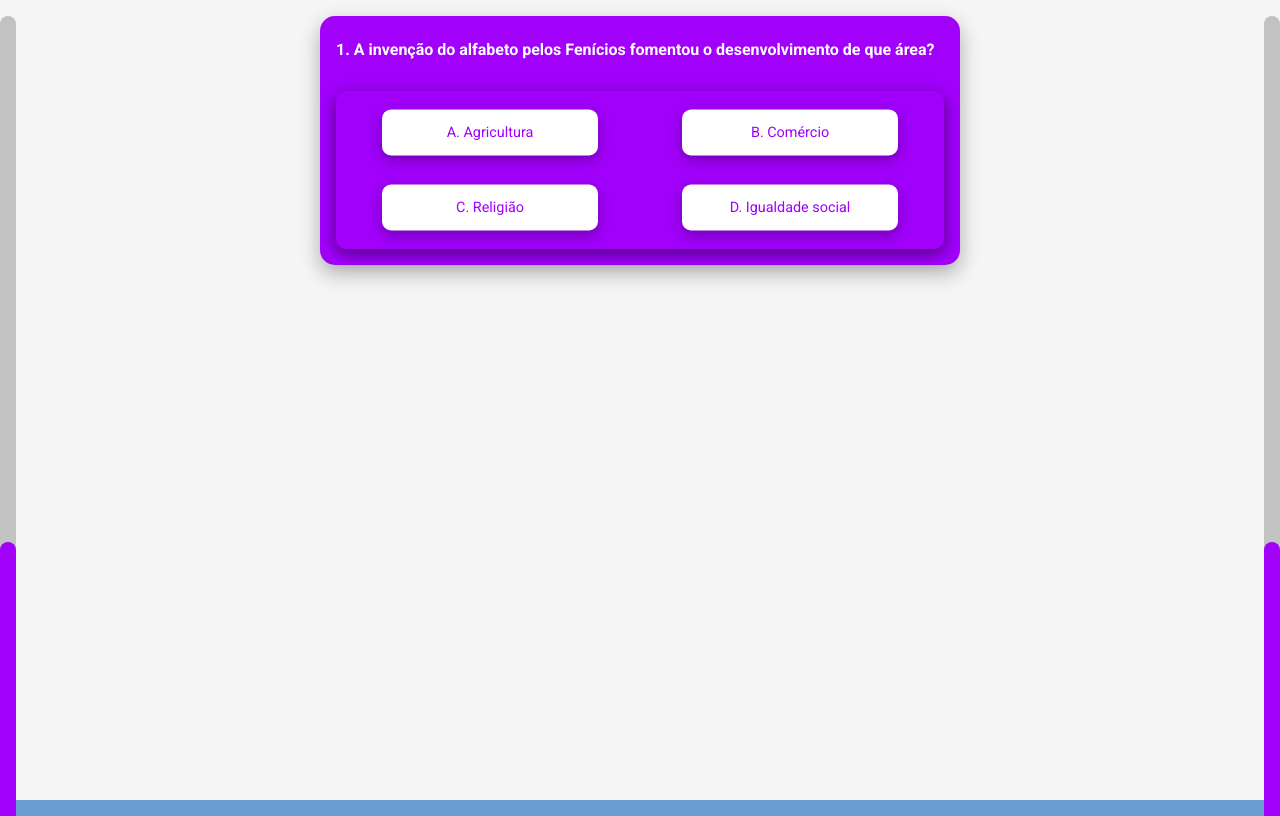
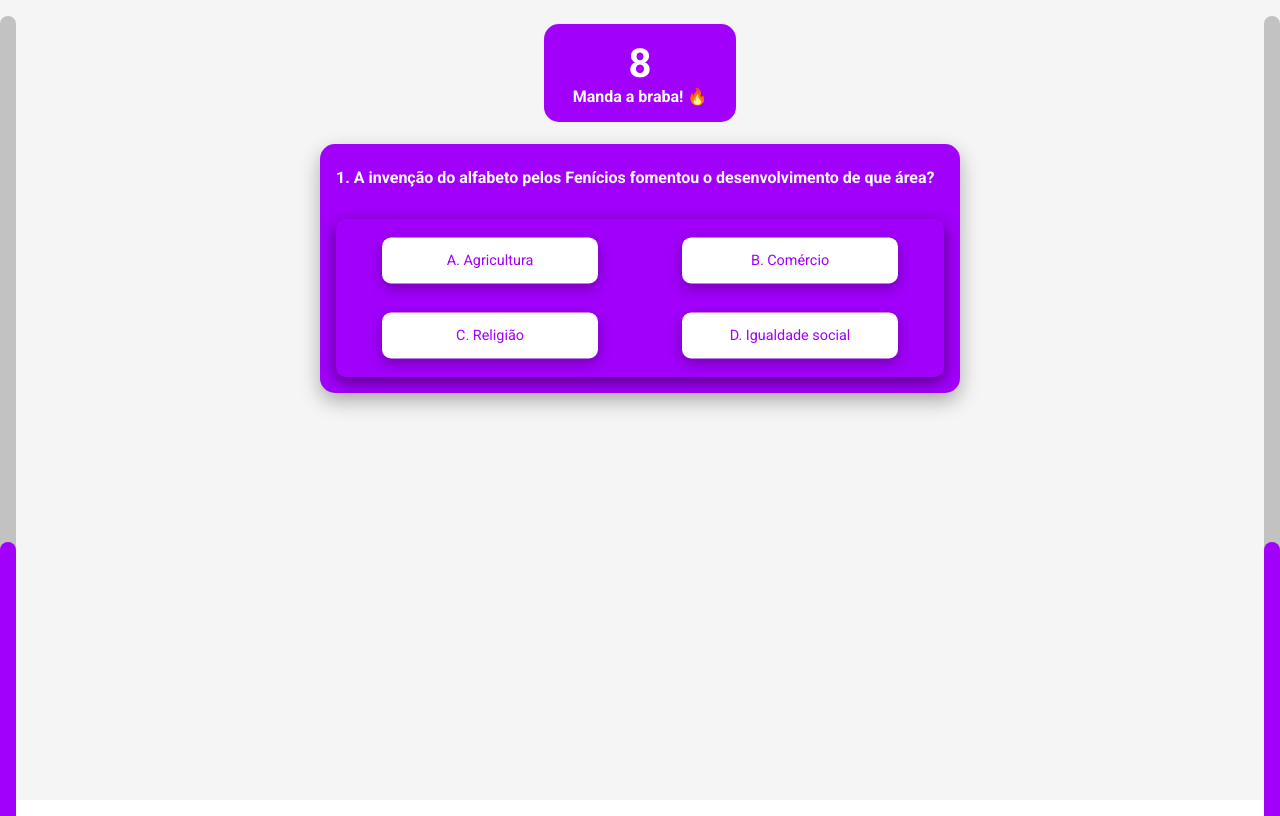
Before and after one commit to Miguelpenha/Liga-Do-Enem, a Next.js app: page / in a window 1280 px wide. Built offline with nearby package versions, Linux system fonts and the light colour scheme; no server answers.

Commit message:
Adicionando timer

```diff
--- a/components/Questions/Question/style.ts
+++ b/components/Questions/Question/style.ts
@@ -5,6 +5,7 @@ export const Container = styled.div`
     width: 40em;
     padding: 1em;
     display: flex;
+    margin-top: 8em;
     border-radius: 15px;
     transform: translateY(20%);
     background-color: ${props => props.theme.primary};
--- a/components/Questions/Timer/index.tsx
+++ b/components/Questions/Timer/index.tsx
@@ -1,18 +1,13 @@
-import { FC } from 'react'
 import useAnimation from './useAnimation'
-import { Container, Bar } from './style'
+import { Container, Time, Message } from './style'
 
-interface IProps {
-    right?: boolean
-    indexQuestion: number
-}
-
-const Timer: FC<IProps> = ({ right, indexQuestion }) => {
-    useAnimation(indexQuestion)
+function Timer() {
+    const { seconds, message } = useAnimation()
 
     return (
-        <Container className="timer" right={right}>
-            <Bar className="bar"/>
+        <Container id="timer">
+            <Time>{seconds}</Time>
+            <Message>{message}</Message>
         </Container>
     )
 }
--- a/components/Questions/Timer/style.ts
+++ b/components/Questions/Timer/style.ts
@@ -1,28 +1,27 @@
-import styled, { css } from 'styled-components'
+import styled from 'styled-components'
 
-interface IContainer {
-    right?: boolean
-}
-
-export const Container = styled.span<IContainer>`
-    width: 1em;
-    z-index: 1;
-    height: 100vh;
-    position: absolute;
-    background-color: #c3c2c2;
-    border-radius: 20px 20px 0 0px;
-
-    ${props => props.right ? css`
-        right: 0%;
-    ` : css`
-        left: 0%;
-    `}
+export const Container = styled.nav`
+    top: -15%;
+    z-index: 2;
+    opacity: 0;
+    width: 12em;
+    padding: 1em;
+    display: flex;
+    position: fixed;
+    align-items: center;
+    border-radius: 15px;
+    color: ${props => props.theme.color};
+    background-color: ${props => props.theme.primary};
 `
 
-export const Bar = styled.span`
-    width: 1em;
-    bottom: 0%;
-    position: absolute;
-    border-radius: 20px 20px 0 0px;
-    background-color: ${props => props.theme.primary};
+export const Time = styled.span`
+    font-size: 2.5em;
+    font-weight: bold;
+    color: ${props => props.theme.color};
 `
+
+export const Message = styled.span`
+    font-size: 1em;
+    font-weight: bold;
+    color: ${props => props.theme.color};
+`
--- a/components/Questions/Timer/useAnimation.ts
+++ b/components/Questions/Timer/useAnimation.ts
@@ -1,20 +1,64 @@
+import { useState, useEffect } from 'react'
 import gsap from 'gsap'
-import { useEffect } from 'react'
 
-function useAnimation(indexQuestion: number) {
+function useAnimation() {
+    const [message, setMessage] = useState('Presta atenção 🧐...')
+    const [secondsInitial, setSecondsInitial] = useState(3)
+    const [secondsInGame, setSecondsInGame] = useState(0)
+
     useEffect(() => {
-        gsap.to('.timer>.bar', {
-            height: '5vh',
-            onComplete() {
-                gsap.to('.timer>.bar', {
-                    delay: 3,
-                    duration: 10,
-                    height: '100vh',
-                    ease: 'sine'
+        gsap.to('#timer', {
+            top: '3%',
+            opacity: 1
+        })
+    }, [])
+
+    useEffect(() => {
+        if (secondsInitial != 0) {
+            const timerInitial = setTimeout(() => {
+                setSecondsInitial(seconds => seconds-1)
+            }, 1000)
+
+            return () => clearTimeout(timerInitial)
+        } else {
+            setSecondsInGame(10)
+
+            setMessage('Manda a braba! 🔥')
+        }
+    }, [secondsInitial])
+
+    useEffect(() => {
+        if (secondsInGame != 0) {
+            const timerInitial = setTimeout(() => {
+                setSecondsInGame(seconds => {
+                    if (seconds-1 === 0) {
+                        setTimeout(() => {
+                            setSecondsInitial(3)
+                            setMessage('Presta atenção 🧐...')
+                        }, 2500)
+
+                        return seconds-1
+                    } else {
+                        return seconds-1
+                    }
                 })
-            }
-        })
-    }, [indexQuestion])
+            }, 1000)
+
+            return () => clearTimeout(timerInitial)
+        }
+    }, [secondsInGame])
+
+    if (secondsInitial != 0) {
+        return {
+            message,
+            seconds: secondsInitial
+        }
+    } else {
+        return {
+            message,
+            seconds: secondsInGame
+        }
+    }
 }
 
 export default useAnimation
--- /dev/null
+++ b/components/Questions/TimerBar/index.tsx
@@ -0,0 +1,20 @@
+import { FC } from 'react'
+import useAnimation from './useAnimation'
+import { Container, Bar } from './style'
+
+interface IProps {
+    right?: boolean
+    indexQuestion: number
+}
+
+const TimerBar: FC<IProps> = ({ right, indexQuestion }) => {
+    useAnimation(indexQuestion)
+
+    return (
+        <Container className="timer-bar" right={right}>
+            <Bar className="bar"/>
+        </Container>
+    )
+}
+
+export default TimerBar
--- /dev/null
+++ b/components/Questions/TimerBar/style.ts
@@ -0,0 +1,28 @@
+import styled, { css } from 'styled-components'
+
+interface IContainer {
+    right?: boolean
+}
+
+export const Container = styled.span<IContainer>`
+    width: 1em;
+    z-index: 1;
+    height: 100vh;
+    position: absolute;
+    background-color: #c3c2c2;
+    border-radius: 20px 20px 0 0px;
+
+    ${props => props.right ? css`
+        right: 0%;
+    ` : css`
+        left: 0%;
+    `}
+`
+
+export const Bar = styled.span`
+    width: 1em;
+    bottom: 0%;
+    position: absolute;
+    border-radius: 20px 20px 0 0px;
+    background-color: ${props => props.theme.primary};
+`
--- /dev/null
+++ b/components/Questions/TimerBar/useAnimation.ts
@@ -0,0 +1,20 @@
+import gsap from 'gsap'
+import { useEffect } from 'react'
+
+function useAnimation(indexQuestion: number) {
+    useEffect(() => {
+        gsap.to('.timer-bar>.bar', {
+            height: '5vh',
+            onComplete() {
+                gsap.to('.timer-bar>.bar', {
+                    delay: 3,
+                    duration: 10,
+                    height: '100vh',
+                    ease: 'sine'
+                })
+            }
+        })
+    }, [indexQuestion])
+}
+
+export default useAnimation
--- a/components/Questions/index.tsx
+++ b/components/Questions/index.tsx
@@ -3,6 +3,7 @@ import api from '../../services/api'
 import { useState } from 'react'
 import { Container } from './style'
 import Timer from './Timer'
+import TimerBar from './TimerBar'
 import Question from './Question'
 
 function Questions() {
@@ -11,13 +12,14 @@ function Questions() {
 
     return (
         <Container>
-            <Timer indexQuestion={indexQuestion}/>
+            <Timer/>
+            <TimerBar indexQuestion={indexQuestion}/>
             {questions && questions.map((question, index) => (
                 index === indexQuestion && (
                     <Question setIndexQuestion={setIndexQuestion} index={index} question={question} key={index}/>
                 )
             ))}
-            <Timer right indexQuestion={indexQuestion}/>
+            <TimerBar right indexQuestion={indexQuestion}/>
         </Container>
     )
 }
--- a/styles/theme.ts
+++ b/styles/theme.ts
@@ -1,7 +1,7 @@
 import { ITheme } from '../types'
 
 const theme: ITheme = {
-    color: '#6B9DD3',
+    color: '#FFFFFF',
     primary: '#A100FB',
     secondary: '#F1F0F0',
     background: '#000000',
```
